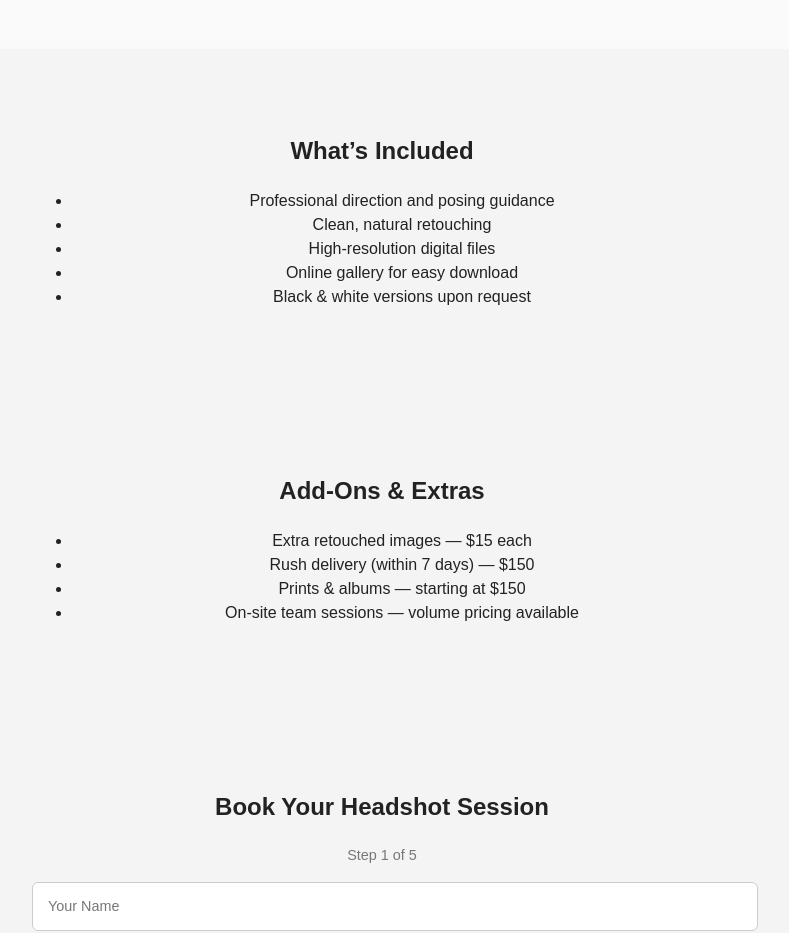
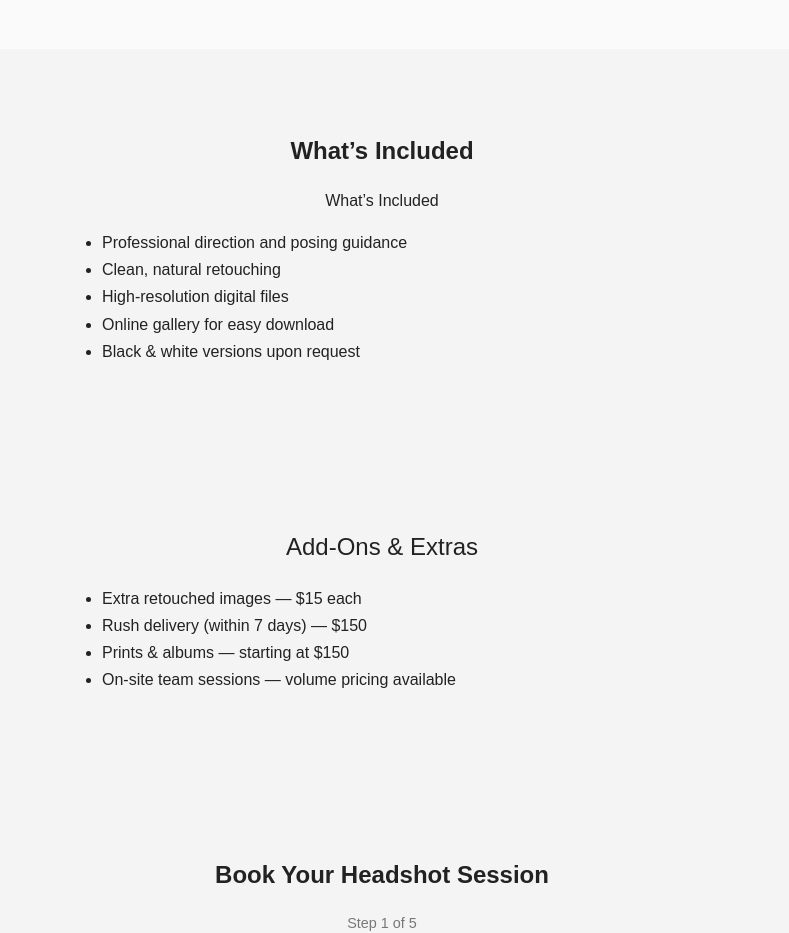
Before and after one commit to aaroncaptures/aaroncaptures, a plain HTML site: page sessions/headshots/index.html in a window 1280 px wide. Shown: the part 2360-3293 px from the top of the page, without its empty margins (258-1047 px from the left). Drawn offline with Linux system fonts and the light colour scheme; a web font is replaced by a local one.

Commit message:
Add files via upload

```diff
--- a/sessions/headshots/index.html
+++ b/sessions/headshots/index.html
@@ -112,9 +112,8 @@
   <!-- WHAT'S INCLUDED -->
 <section class="prints-cta">
   <div class="prints-cta-inner">
-    <h2>What’s Included</h2>
-
-    <ul>
+    <h2>What’s Included</h2>What’s Included</h2>
+    <ul style="text-align:left; max-width:600px; margin:1rem auto; line-height:1.7;">
       <li>Professional direction and posing guidance</li>
       <li>Clean, natural retouching</li>
       <li>High-resolution digital files</li>
@@ -127,9 +126,8 @@
 <!-- ADD-ONS & EXTRAS -->
 <section class="prints-cta" style="background:#f4f4f4;">
   <div class="prints-cta-inner">
-    <h2>Add-Ons & Extras</h2>
-
-    <ul>
+    <h2 style="font-weight:300;">Add-Ons & Extras</h2>
+    <ul style="text-align:left; max-width:600px; margin:1rem auto; line-height:1.7;">
       <li>Extra retouched images — $15 each</li>
       <li>Rush delivery (within 7 days) — $150</li>
       <li>Prints & albums — starting at $150</li>
@@ -137,6 +135,7 @@
     </ul>
   </div>
 </section>
+
 
   <!-- FORM -->
   <section class="prints-cta" id="book">
```
